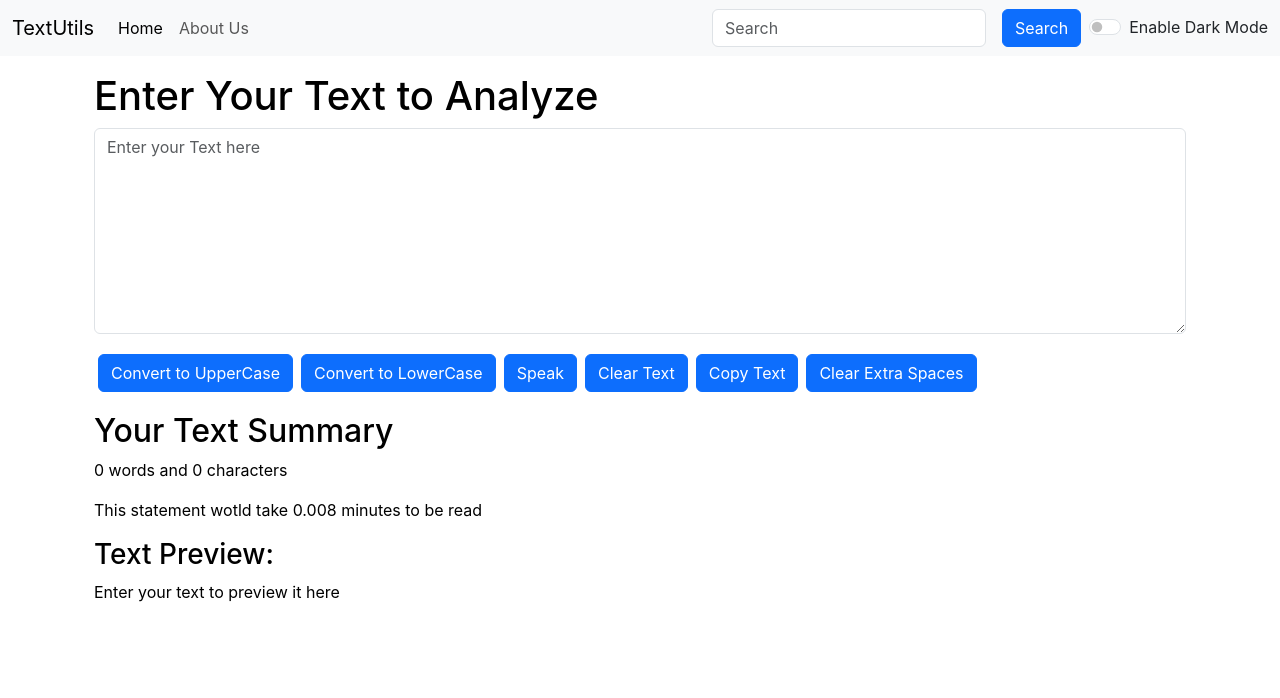
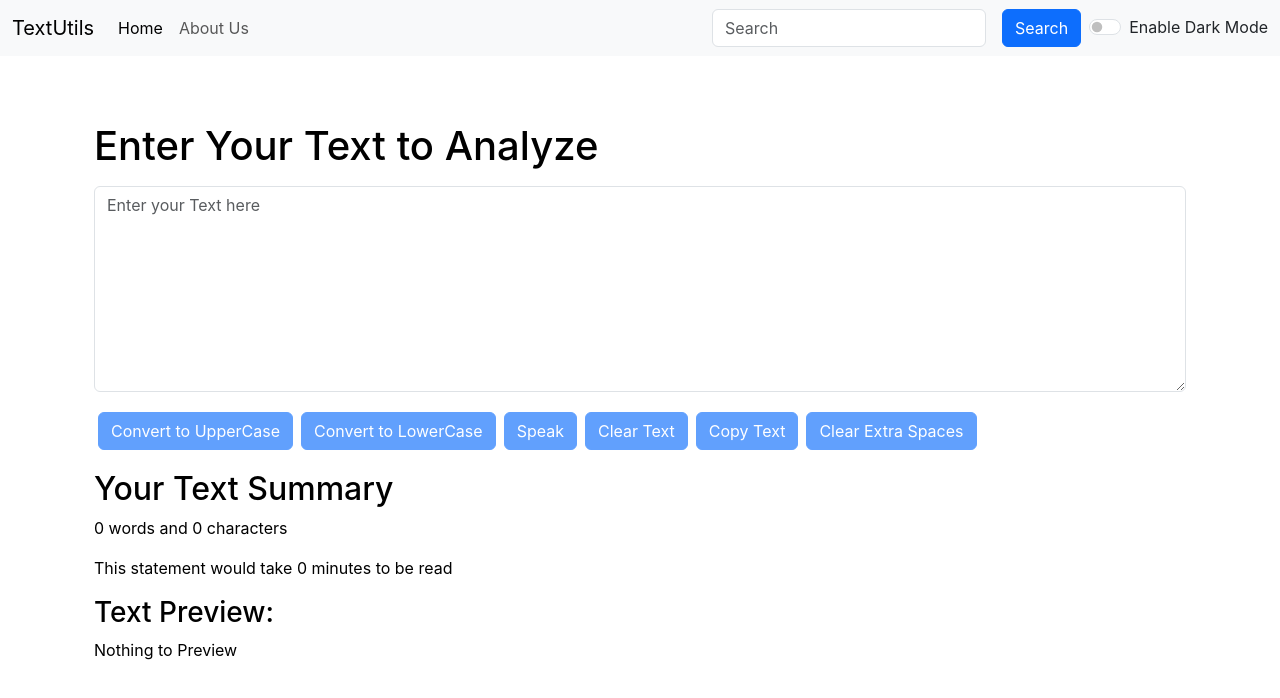
Before and after one commit to ZealinShubh/TextUtils-React-App, a React (Create React App) app: page / in a window 1280 px wide. Shown: the top 698 px of the page. Built offline with nearby package versions, Linux system fonts and the light colour scheme.

Commit message:
Final Changes Made

```diff
--- a/public/index.html
+++ b/public/index.html
@@ -7,7 +7,7 @@
     <meta name="theme-color" content="#000000" />
     <meta
       name="description"
-      content="Web site created using create-react-app"
+      content="TextUtils is a word counter and a character counting utility which can be used to manipulate your text in the way you want. You can remove extra spaces, copy the manipulated text as well as convert your text from UpperCase to LowerCase and LowerCase to UpperCase"
     />
     <link rel="apple-touch-icon" href="%PUBLIC_URL%/favicon-16x16.png" />
     <!--
@@ -24,8 +24,9 @@
       work correctly both with client-side routing and a non-root public URL.
       Learn how to configure a non-root public URL by running `npm run build`.
     -->
-    <title>TextUtils App</title>
+    <!-- Bootstrap CSS -->
     <link href="https://cdn.jsdelivr.net/npm/bootstrap@5.3.0/dist/css/bootstrap.min.css" rel="stylesheet" integrity="sha384-9ndCyUaIbzAi2FUVXJi0CjmCapSmO7SnpJef0486qhLnuZ2cdeRhO02iuK6FUUVM" crossorigin="anonymous">
+    <title>TextUtils - Word Counter</title>
   </head>
   <body>
     <noscript>You need to enable JavaScript to run this app.</noscript>
--- a/src/components/About.js
+++ b/src/components/About.js
@@ -31,7 +31,7 @@ export default function About(props) {
     }
   return (
     <div className="container">
-        <h4 className="my-2" style={{color: props.mode==='light'?'black':'white'}}>About Us</h4>
+        <h1 className="my-2 mb-2" style={{color: props.mode==='light'?'black':'white'}}>About Us</h1>
             <div className="accordion" id="accordionExample">
         <div className="accordion-item">
             <h2 className="accordion-header">
--- a/src/components/Alert.js
+++ b/src/components/Alert.js
@@ -6,8 +6,10 @@ function Alert(props) {
         return lower.charAt(0).toUpperCase() + lower.slice(1);
     }
   return (
-    props.alert && <div className={`alert alert-${props.alert.type} alert-dismissible fade show`} role="alert">
+    <div style={{height: '50px'}}>
+    {props.alert && <div className={`alert alert-${props.alert.type} alert-dismissible fade show`} role="alert">
         <strong>{capitalize(props.alert.type)}</strong>: {props.alert.msg}
+    </div>}
     </div>
   )
 }
--- a/src/components/TextForm.js
+++ b/src/components/TextForm.js
@@ -36,7 +36,8 @@ export default function TextForm(props) {
     let text = document.getElementById("myBox");
     text.select();
     navigator.clipboard.writeText(text.value);
-    props.showAlert("Text Copied!!!", "success");
+    document.getSelection().removeAllRanges();
+    props.showAlert("Text Copied", "success");
   }
 
   const handleExtraSpaces = () =>{
@@ -49,25 +50,25 @@ export default function TextForm(props) {
   return (
     <>
     <div className="container" style={{color: props.mode==='light'?'black':'white'}}>
-        <h1>{props.heading}</h1>
+        <h1 className='mb-3'>{props.heading}</h1>
         <div className="mb-3">
-            <textarea className="form-control" value={text} onChange={handleOnChange} style={{backgroundColor: props.mode==='light'?'white':'grey',color: props.mode==='light'?'black':'white'}} placeholder='Enter your Text here' id="myBox" rows="8"></textarea>
+            <textarea className="form-control" value={text} onChange={handleOnChange} style={{backgroundColor: props.mode==='light'?'white':'#b994c0',color: props.mode==='light'?'black':'white'}} placeholder='Enter your Text here' id="myBox" rows="8"></textarea>
         </div>
-        <button className="btn btn-primary mx-1 my-1" onClick={handleUpClick}>Convert to UpperCase</button>
-        <button className="btn btn-primary mx-1 my-1" onClick={handleLowClick}>Convert to LowerCase</button>
-        <button className="btn btn-primary mx-1 my-1" onClick={speak}>Speak</button>
-        <button className="btn btn-primary mx-1 my-1" onClick={handleClrText}>Clear Text</button>
-        <button className="btn btn-primary mx-1 my-1" onClick={handleCopy}>Copy Text</button>
-        <button className="btn btn-primary mx-1 my-1" onClick={handleExtraSpaces}>Clear Extra Spaces</button>
+        <button disabled={text.length===0} className="btn btn-primary mx-1 my-1" onClick={handleUpClick}>Convert to UpperCase</button>
+        <button disabled={text.length===0} className="btn btn-primary mx-1 my-1" onClick={handleLowClick}>Convert to LowerCase</button>
+        <button disabled={text.length===0} className="btn btn-primary mx-1 my-1" onClick={speak}>Speak</button>
+        <button disabled={text.length===0} className="btn btn-primary mx-1 my-1" onClick={handleClrText}>Clear Text</button>
+        <button disabled={text.length===0} className="btn btn-primary mx-1 my-1" onClick={handleCopy}>Copy Text</button>
+        <button disabled={text.length===0} className="btn btn-primary mx-1 my-1" onClick={handleExtraSpaces}>Clear Extra Spaces</button>
     </div>
     <div className="container my-3" style={{color: props.mode==='light'?'black':'white'}}>
       <h2>Your Text Summary</h2>
       <p>
         {text.split(" ").filter((element)=>{return element.length!==0}).length} words and {text.length} characters
       </p>
-      <p>This statement wotld take {0.008 * text.split(" ").length} minutes to be read</p>
+      <p>This statement would take {0.008 * text.split(" ").filter((element)=>{return element.length!==0}).length} minutes to be read</p>
       <h3>Text Preview:</h3>
-      <p>{text.length>0? text:"Enter your text to preview it here"}</p>
+      <p>{text.length>0? text:"Nothing to Preview"}</p>
     </div>
     </>
   )
```
